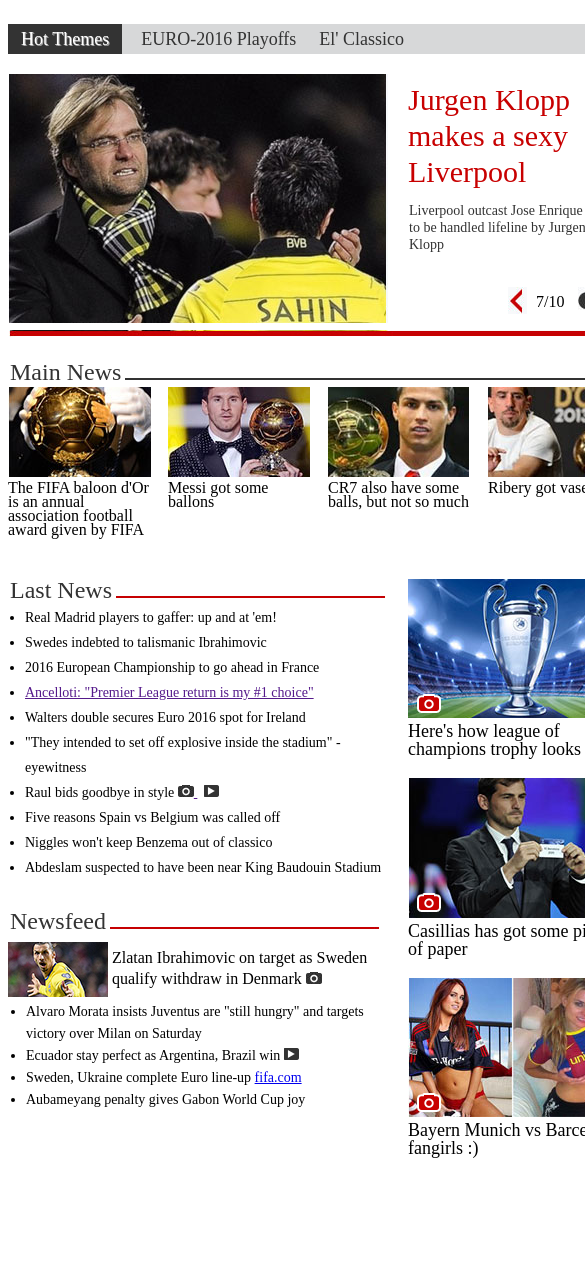
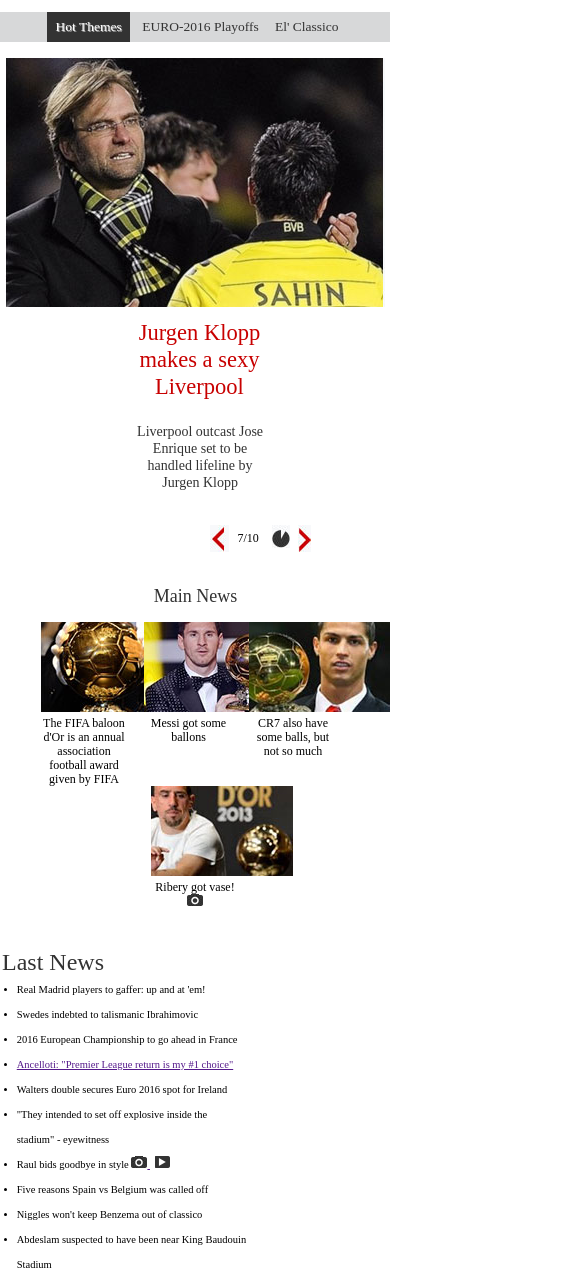
Before and after one commit to tony-blackie/football-news, a website: page index.html in a window 390 px wide. Shown: the top 1280 px of the page, 585 px wide, since content can reach past the window. Before the commit the page ends 1185 px from the top, so only its background shows below. Drawn offline with Linux system fonts and the light colour scheme.

Commit message:
Refactored px into percent, fonts in rems etc.

```diff
--- a/src/sass/index.sass
+++ b/src/sass/index.sass
@@ -1,61 +1,66 @@
+body
+  margin: 0
 /*-------------------
   #WRAPPER BLOCK
   ------------------*/
 .wrapper
   margin: 0 auto
-  width: 940px
+  width: 67.1%  // 940 / 1400
 
 /*-------------------
   #NAVIGATION BLOCK
   ------------------*/
 .nav
-  width: 630px
+  width: 100%  // 630 / 940
   &__menu
-    width: 620px
+    width: 65.957446808511%  // 620 / 940
     background-color: #d7d8d9
     padding: 0
 
   &__menu-item
     display: inline-block
-    padding: 0 4px 0 15px
+    padding: 0 4px 0 2.41935483871%
     line-height: 30px
-    font-size: 18px
+    font-size: 1.125rem
     font-family: "PT Sans"
     color: rgb(51, 51, 51)
     &_active
       background-color: #333333
       color: #FFF
-      padding: 0 13px 0 13px
+      padding: 0 2.096774193548%
       text-shadow: #a7a7a7 1px 1px 0
 /*-------------------
   #SLIDER BLOCK
   ------------------*/
 .slider
-  width: 630px
+  width: 100%
 
   &__slide-img
     display: inline-block
     vertical-align: top
-    margin: 4px 0 0 0
+    margin-top: 4px
   &__text-wrapper
     display: inline-block
-    width: 220px
+    width: 34.920634920635%  //220px/630px
   &__header
-    font-size: 30px
+    font-size: 1.875rem
     font-weight: normal
     font-family: "PT Serif"
     color: rgb(200, 0, 0)
     line-height: 1.2
-    margin: 12px 0px 0px 16px
+    margin-top: 12px
+    margin-left: 6.5% // 16px/630px
   &__text
     font-size: 14px
     font-family: "PT Sans"
     color: rgb(51, 51, 51)
-    margin: 12px 0px 0px 17px
+    margin-top: 12px
+    margin-left: 7.5%
     line-height: 17px
   &__controls
     height: 32px
-    margin: 34px 0 0 116px
+    margin-top: 34px
+    margin-left: 56%
     width: 115px
   &__left
     display: inline-block
@@ -64,6 +69,7 @@
     display: inline-block
     vertical-align: top
     margin: 6px 0 0 5px
+
   &__slider-part
     display: inline-block
     vertical-align: top
@@ -78,23 +84,24 @@
   #MAIN NEWS BLOCK
   ------------------*/
 .main-news
-  width: 630px
+  width: 100%
   &__title-section
     margin: 0
   &__title
     display: inline-block
-    font-size: 24px
+    font-size: 1.5rem
     font-family: "PT Sans"
     color: rgb(51, 51, 51)
     line-height: 1.25
     font-weight: normal
-    margin: 16px 0 0 2px
+    margin-top: 16px
+    margin-left: 0.31746031746%   //2px/630px
   &__title-stripe
     display: inline-block
   &__news-item
     display: inline-block
     margin: 0 13px 0 0
-    width: 143px
+    width: 22.698412698413% //143/630
     vertical-align: top
 
     &_no-margin
@@ -107,11 +114,11 @@
   ------------------*/
 .other-news-wrapper
   margin: 22px 0 0 0
-  width: 620px
+  width: 100%
 
 .other-news
   display: inline-block
-  width: 396px
+  width: 63.870967741935%
 /*-------------------
   #LAST NEWS BLOCK
   ------------------*/
@@ -129,11 +136,11 @@
   &__title-stripe
     display: inline-block
   &__list
-    padding-left: 17px
-    width: 365px
+    padding-left: 4.292929292929%
+    width: 58.870967741935%
     margin: 0
     line-height: 25px
-    font-size: 14px
+    font-size: 0.875rem
 /*-------------------
   #NEWSFEED BLOCK
   ------------------*/
@@ -144,7 +151,7 @@
     margin: 0
   &__title
     display: inline-block
-    font-size: 24px
+    font-size: 1.5rem
     font-family: "PT Sans"
     color: rgb(51, 51, 51)
     line-height: 1.25
@@ -161,21 +168,21 @@
   &__top-news-title
     vertical-align: top
     margin: 5px 0 0 0
-    width: 275px
+    width: 44.354838709677%
     font-weight: normal
     line-height: 21px
   &__list
     margin: 0
-    padding: 0 0 0 18px
+    padding-left: 4.675324675325%
     line-height: 22px
-    width: 358px
-    font-size: 14px
+    width: 57.741935483871%
+    font-size: 0.875rem
 /*-------------------
   #NEWS-VIDEOS BLOCK
   ------------------*/
 .news-videos
   display: inline-block
-  width: 220px
+  width: 33%
   margin: 20px 0 0 0
   vertical-align: top
 
@@ -197,16 +204,15 @@
   ------------------*/
 .main-content-wrapper
   display: inline-block
-  width: 630px
+  width: 63%
 /*-------------------
   #VIDEO BLOCK
   ------------------*/
 .video
   display: inline-block
-  width: 298px
+  width: 32%
   vertical-align: top
-  margin: 0 0 0 8px
-
+  margin-left: 2.597402597403%
   &__title-section
     margin: 0
   &__left-stripe
@@ -214,7 +220,7 @@
     margin: 30px 0 0 0
   &__title
     display: inline-block
-    font-size: 18px
+    font-size: 1.1rem
     font-family: "PT Sans"
     color: rgb(106, 0, 153)
     font-weight: bold
@@ -244,10 +250,83 @@
     width: 145px
   &__bottom-section
     margin: 12px 0 0 0
-    font-size: 18px
+    font-size: 1.1rem
     font-family: "PT Sans"
     color: rgb(61, 118, 204)
   &__show-more
     text-decoration: none
   &__bottom-stripe
     vertical-align: top
+
+
+@media screen and (max-width: 1080px)
+  .wrapper
+    width: 100%
+    margin: 0
+    text-align: center
+  .main-content-wrapper
+    width: 100%
+    margin: 0
+    text-align: center
+  .nav
+    display: block
+    width: 100%
+    text-align: center
+    &__menu
+      display: block
+      width: 100%
+      text-align: center
+  .slider
+    display: block
+    width: 100%
+    text-align: center
+  .newsfeed
+    display: block
+    width: 100%
+    text-align: center
+    &__title-section
+      text-align: left
+    &__list
+      display: block
+      width: 100%
+      text-align: left
+    &__top-news-section
+      text-align: left
+  .main-news
+    display: block
+    width: 100%
+    text-align: center
+  .last-news
+    display: block
+    width: 100%
+    text-align: left
+  .other-news-wrapper
+    display: block
+    width: 100%
+    text-align: center
+  .other-news
+    display: block
+    width: 100%
+    text-align: center
+  .news-videos
+    display: block
+    width: 100%
+    text-align: left
+    &__news-item
+      text-align: left
+  .video
+    display: block
+    width: 100%
+    text-align: left
+
+@media screen and (max-width: 1400px)
+  .main-news__title-stripe,
+  .slider__bottom-stripe,
+  .video__right-stripe,
+  .last-news__title-stripe,
+  .video__left-stripe,
+  .newsfeed__title-stripe,
+  .video__bottom-stripe
+    display: none
+  html
+    font-size: 12px
```
Also changed, not shown: css/index.css.
